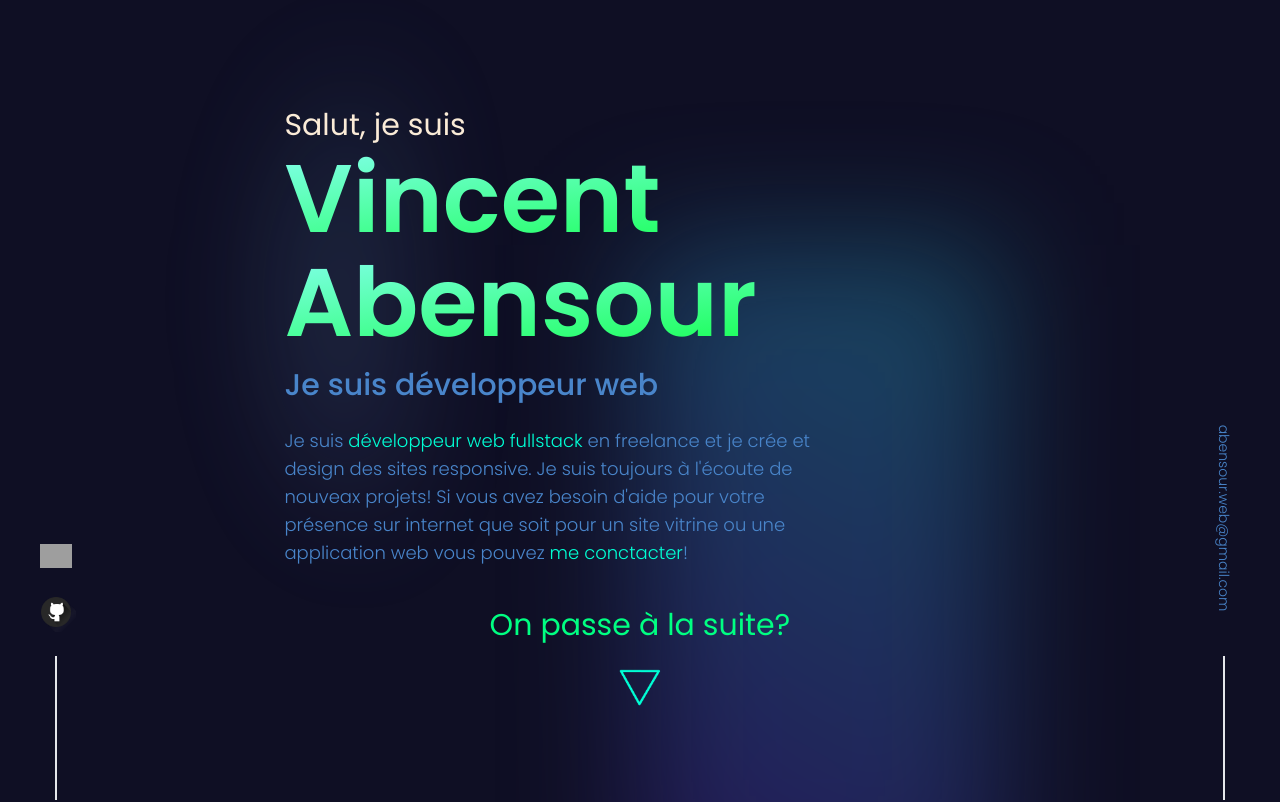
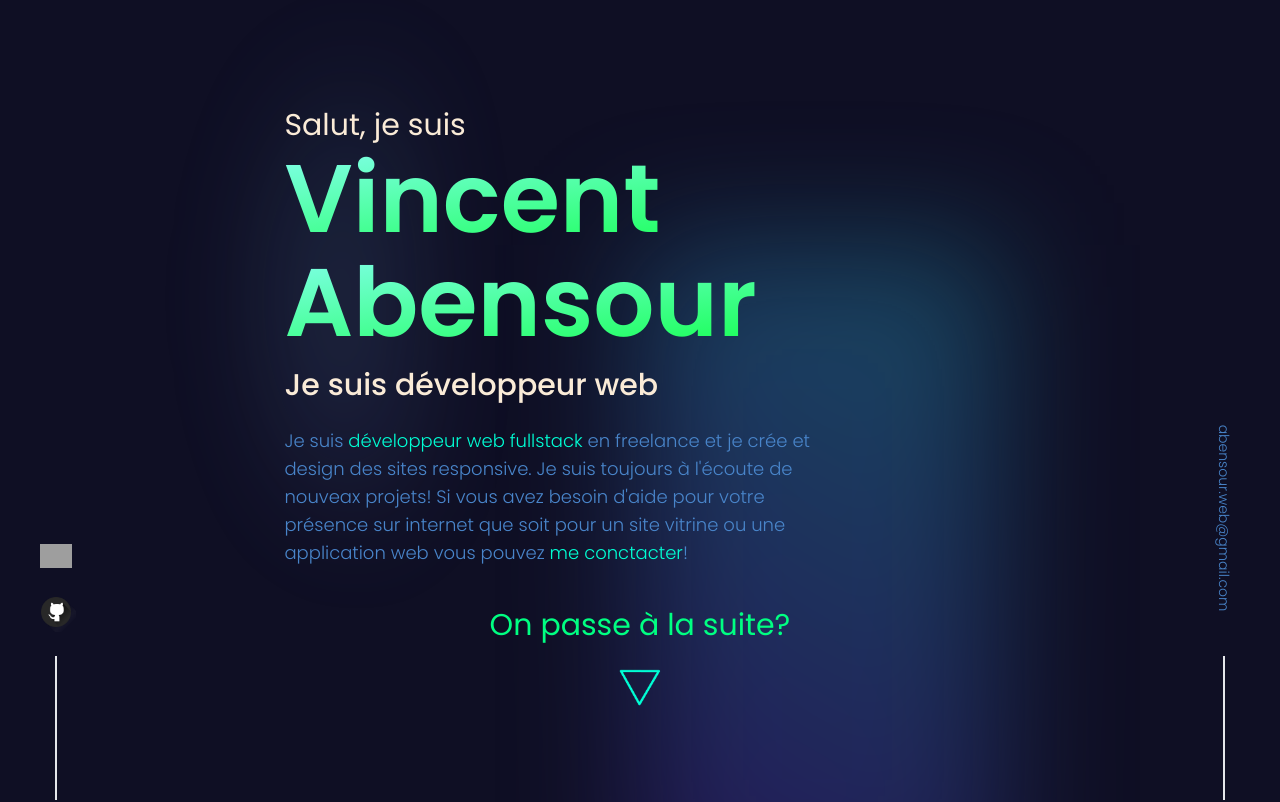
Before and after one commit to VincentAbensour/NextPortfolio, a Next.js app: page / in a window 1280 px wide. Shown: the top 802 px of the page. Built offline with nearby package versions, Linux system fonts and the light colour scheme; grey boxes are pictures that could not be loaded.

Commit message:
Update Hero.js

```diff
--- a/components/sections/Hero.js
+++ b/components/sections/Hero.js
@@ -24,7 +24,7 @@ export default function Hero() {
             <motion.h4 animate={{y:0, opacity:1}} initial={{y:20, opacity:0}} transition={{ease: 'easeInOut', duration:0.5, delay:0.8}}>Salut, je suis</motion.h4>
             <motion.h4 className='gradient-text text-4xl sm:text-5xl sml:text-6xl lg:text-7xl xl:text-8xl font-semibold' animate={{y:0, opacity:1}} initial={{y:20, opacity:0}} transition={{ease: 'easeInOut', duration:0.5, delay:1}}>Vincent </motion.h4>
             <motion.h4 className='gradient-text text-4xl sm:text-5xl sml:text-6xl lg:text-7xl xl:text-8xl font-semibold' animate={{y:0, opacity:1}} initial={{y:20, opacity:0}} transition={{ease: 'easeInOut', duration:0.5, delay:1.2}}>Abensour</motion.h4>
-            <motion.h1 className='text-lg sml:text-xl md:text-2xl lgl:text-3xl font-medium text-customclearblue' animate={{y:0, opacity:1}} initial={{y:20, opacity:0}} transition={{ease: 'easeInOut', duration:0.5, delay:1.4}}>Je suis développeur web</motion.h1>
+            <motion.h1 className='text-lg sml:text-xl md:text-2xl lgl:text-3xl font-medium text-customwhite' animate={{y:0, opacity:1}} initial={{y:20, opacity:0}} transition={{ease: 'easeInOut', duration:0.5, delay:1.4}}>Je suis développeur web</motion.h1>
         </motion.div>
         <motion.div className='mb-2 relative lg:w-4/5' style={{y : mediumP}} animate={{y:0, opacity:1}} initial={{y:20, opacity:0}} transition={{ease: 'easeInOut', duration:0.5, delay:1.6}}>
             <p>
```
